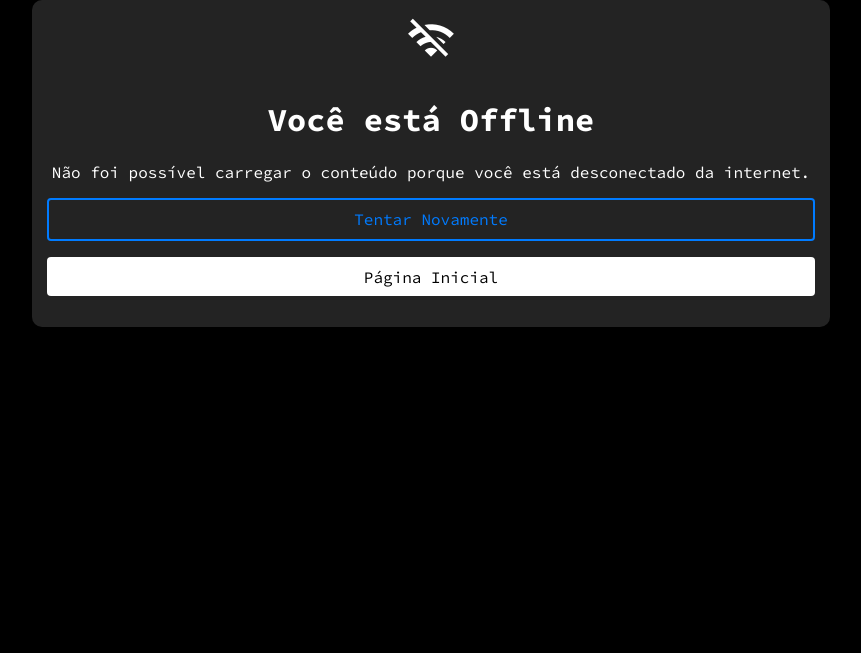
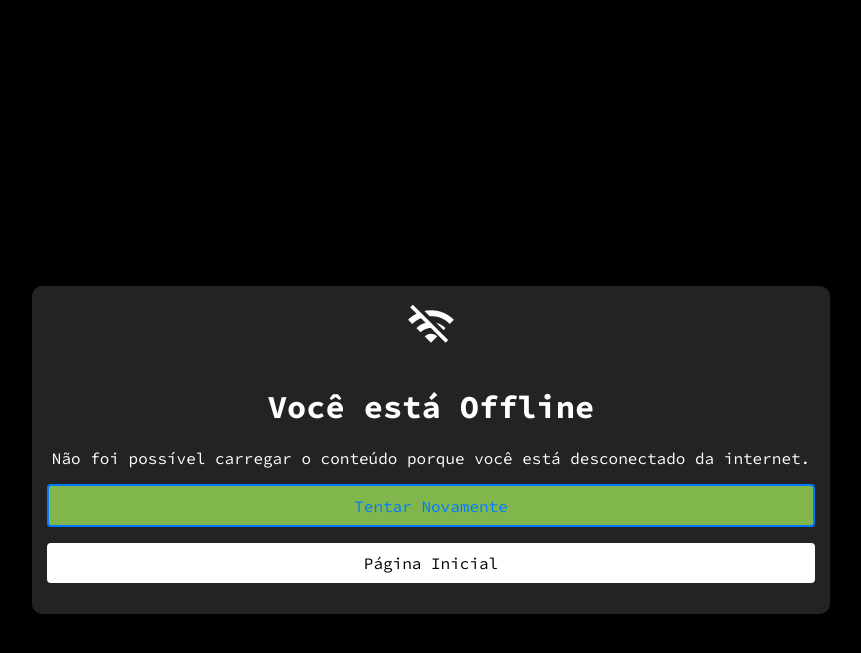
Before and after one commit to clubexadrezcataguases/clubexadrezcataguases, a Jekyll site: the page offline.html, which Jekyll copies as it is, in a window 1280 px wide. Shown: the top 653 px of the page, without its empty margins (209-1070 px from the left). Built offline with Jekyll 4.4.1, drawn with Linux system fonts in a browser that asks for light colours; a script that is not in the unit is left out.

Commit message:
Update offline.html

```diff
--- a/offline.html
+++ b/offline.html
@@ -12,23 +12,34 @@
     <link rel="manifest" href="/manifest.json">
     <link rel="stylesheet" href="assets/css/styles.css">
     <link rel="icon" href="assets/favicon.ico" type="image/x-icon">
-    <script src="disable-rmb.js"></script>
+    <script src="js/disable-rmb.js"></script>
   <title>Você está Offline</title>
   <style>
 
         body {
+            display: grid!important;
+            place-items: center!important; /* centraliza horizontalmente e verticalmente */
+            height: 100vh!important; /* define altura da viewport para ocupar a tela toda */
+            margin: 0;
             text-align: center;
             background-color: black;
-
         }
 
         main {
+            padding: 15px;
+            width: 60% !important;
+            max-width: 950px;
+            border-radius: 10px;
             color: white !important;
-      width: 60% !important;
+            background-color: rgba(51, 51, 51, 0.7) !important;
+            color: white !important;
+        }
 
+    .button-link, .button-link:hover{
+      background-color: #81b64c;
     }
+
         /*  icon wifi-off  */
-
             .wifi-off-icon {
             font-size: 50px;
             display: inline-block;
```
Lines whose indentation alone changed are shown as unchanged.
